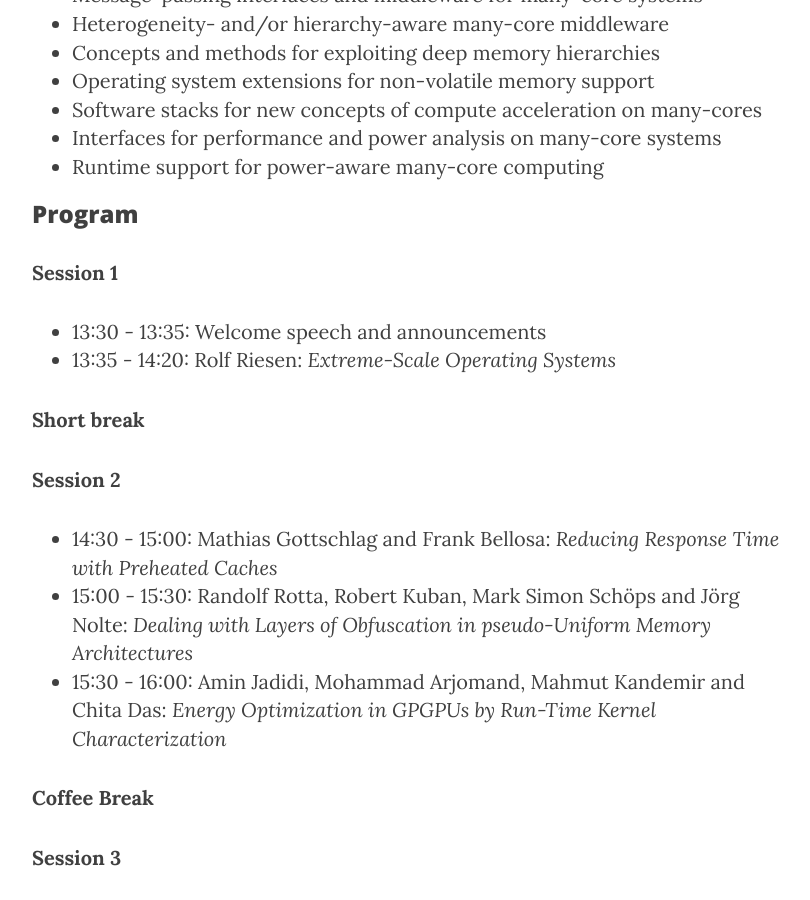
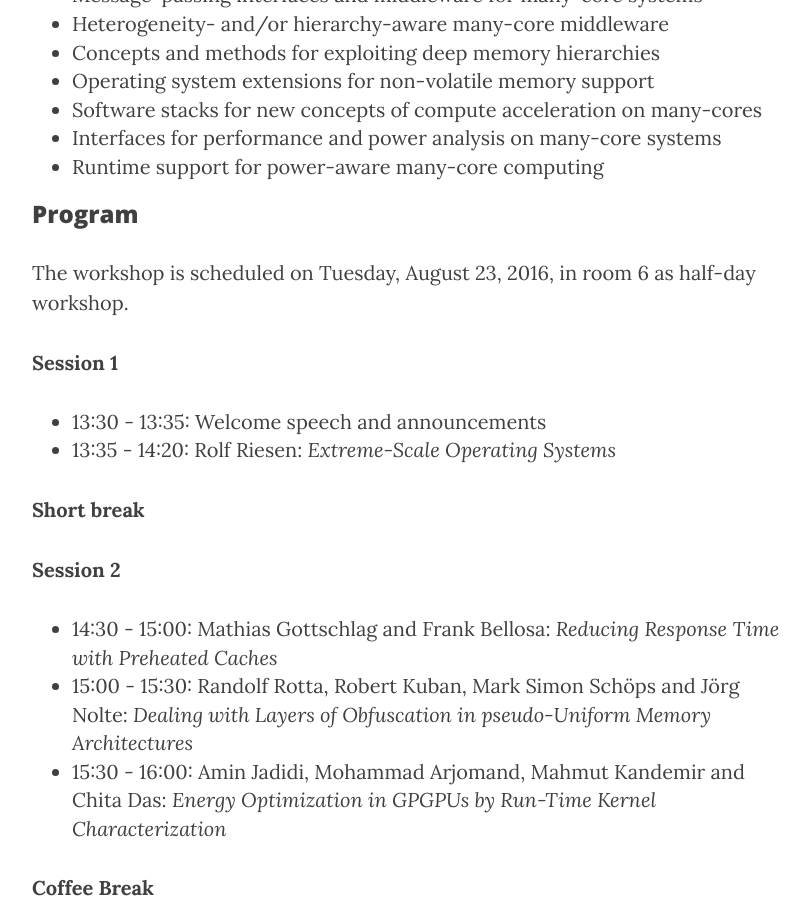
Before and after one commit to WROME/wrome.github.io, a Jekyll site: the page built from grenoble2016.md, in a window 1280 px wide and 900 px high, scrolled down 2419 px. Shown: the whole window, without its empty margins (233-1043 px from the left). Built offline with Jekyll 4.4.1, drawn with Linux system fonts in a browser that asks for light colours; nearby versions of some CDN libraries.

Commit message:
add location

```diff
--- a/grenoble2016.md
+++ b/grenoble2016.md
@@ -43,6 +43,8 @@ This year, too, authors from all related disciplines are invited to submit unpub
 * Runtime support for power-aware many-core computing
 
 ### Program
+
+The workshop is scheduled on Tuesday, August 23, 2016, in room 6 as half-day workshop.
 
 **Session 1**
 
```
